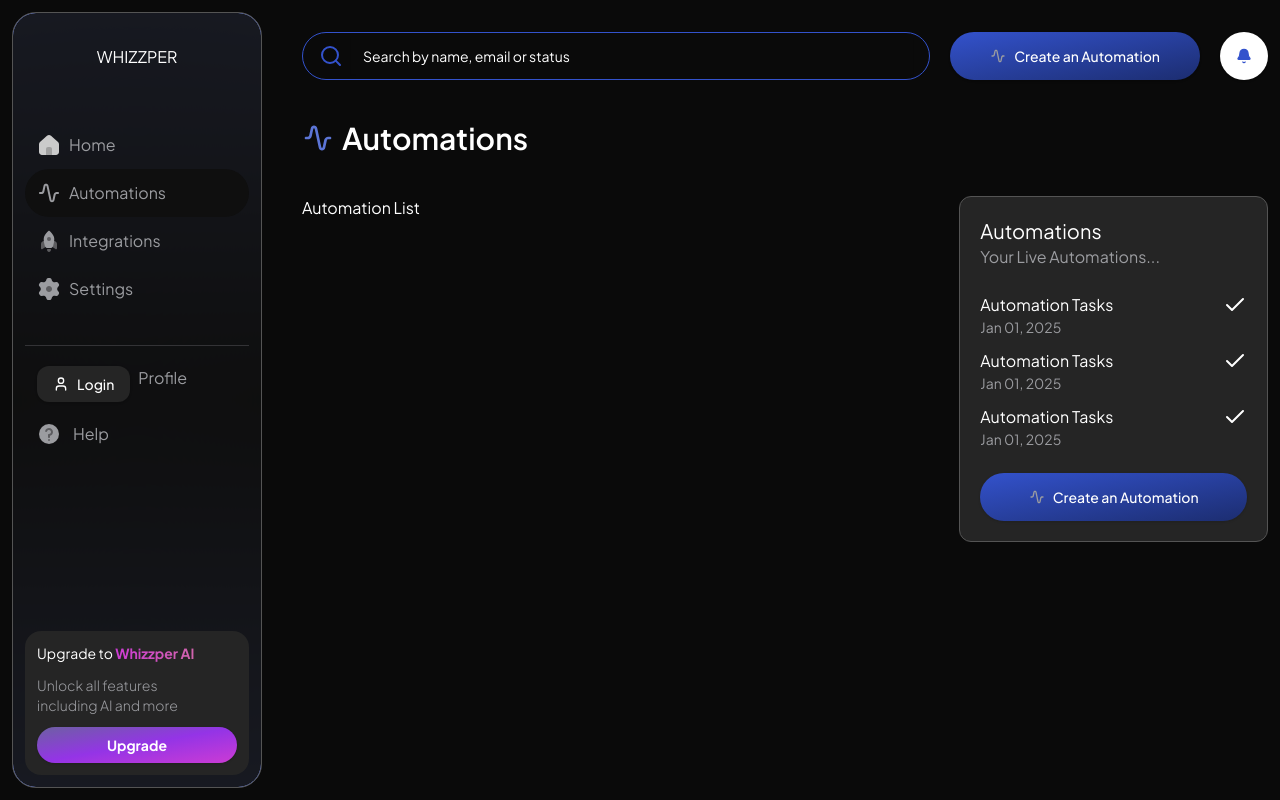
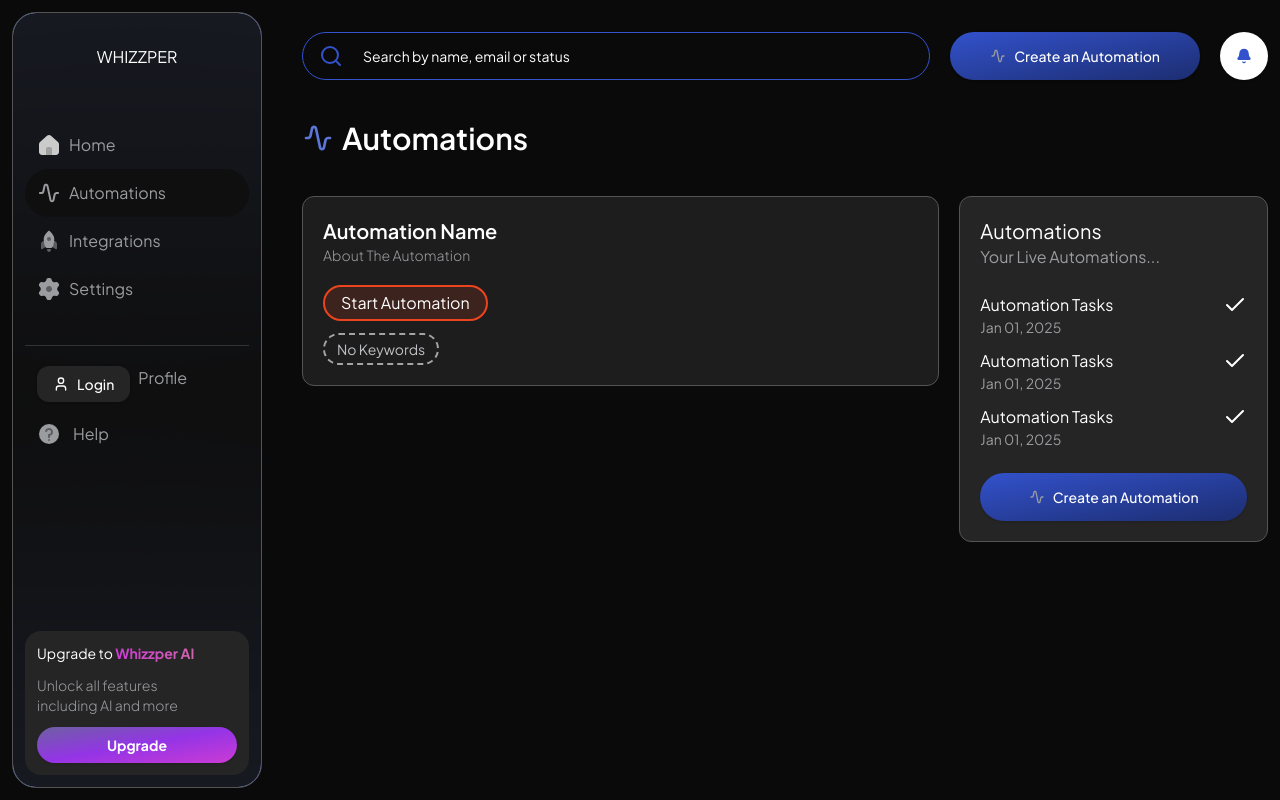
Before and after one commit to vagxrth/whizzper, a Next.js app: page /dashboard/1/automations in a window 1280 px wide. Built offline with nearby package versions, Linux system fonts and the light colour scheme; no server answers.

Commit message:
feat: create an automation list

```diff
--- a/src/app/(pages)/dashboard/[slug]/automations/page.tsx
+++ b/src/app/(pages)/dashboard/[slug]/automations/page.tsx
@@ -1,3 +1,4 @@
+import AutomationList from '@/components/global/automation-list'
 import CreateAutomation from '@/components/global/create-automation'
 import { Check } from 'lucide-react'
 import React from 'react'
@@ -6,7 +7,7 @@
   return (
     <div className="grid grid-cols-1 lg:grid-cols-6 gap-5">
         <div className="lg:col-span-4">
-            Automation List
+            <AutomationList />
         </div>
         <div className="lg:col-span-2">
             <div className='flex flex-col rounded-xl bg-background-80 gap-y-6 p-5 border-[1px] overflow-hidden border-in-active'>
--- a/src/components/global/automation-list/index.tsx
+++ b/src/components/global/automation-list/index.tsx
@@ -0,0 +1,33 @@
+'use client'
+
+import { usePath } from '@/hooks/use-path'
+import { cn } from '@/lib/utils';
+import Link from 'next/link';
+import React from 'react'
+
+
+const AutomationList = () => {
+
+    const { pathname } = usePath();
+
+  return (
+    <div className="flex flex-col gap-y-3">
+        <Link href={`${pathname}/123`} className="bg-[#1D1D1D] hover:opacity-80 transition duration-100 rounded-xl p-5 border-[1px] radial--gradient--automations flex border-[#545454]">
+            <div className="flex flex-col flex-1 items-start">
+                <h2 className="text-xl font-semibold">Automation Name</h2>
+                <p className="text-[#9B9CA0] text-sm font-light mb-2">About The Automation</p>
+                <div className='flex gap-x-2 flex-wrap mt-3'>
+                    <div className={cn('rounded-full px-4 py-1 capitalize', (0 + 1) % 1 == 0  && 'bg-keyword-green/15 border-2 border-keyword-green', (1 + 1) % 2 == 0 && 'bg-keyword-purple/15 border-2 border-keyword-purple', (2 + 1) % 3 == 0 && 'bg-keyword-yellow/15 border-2 border-keyword-yellow', (3 + 1) % 4 == 0 && 'bg-keyword-red/15 border-2 border-keyword-red')}>
+                        Start Automation
+                    </div>
+                </div>
+                <div className="rounded-full border-2 mt-3 border-dashed border-white/60 px-3 py-1">
+                    <p className="text-sm text-[#bfc0c3]">No Keywords</p>
+                </div>
+            </div>
+        </Link>
+    </div>
+  )
+}
+
+export default AutomationList
```
